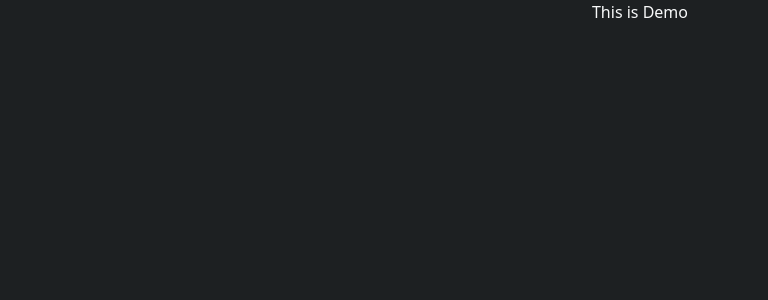
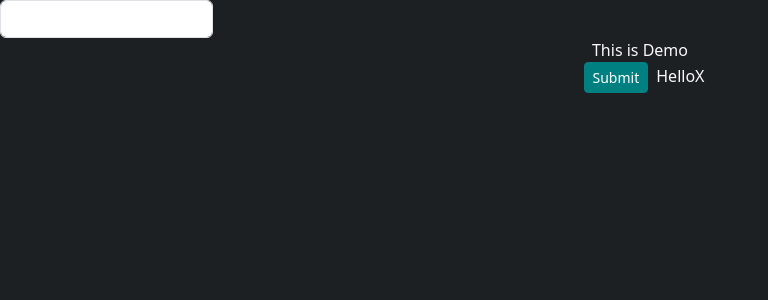
Before and after one commit to iMuhammadMustafa/Structor.ReactFormBuilder, a React (Vite) app: page / in a window 1280 px wide. Shown: the top 300 px of the page, without its empty margins (0-768 px from the left). Built offline with nearby package versions, Linux system fonts and the light colour scheme.

Commit message:
Update Demo.tsx

```diff
--- a/src/Demo.tsx
+++ b/src/Demo.tsx
@@ -1,11 +1,13 @@
 // import Form from "@/Form/Form";
 import { useState } from "react";
+import HelpText from "./FormBuilder/Elements/UI/HelpText/HelpText";
+import Label from "./FormBuilder/Elements/UI/Label/Label";
+import Button from "./FormBuilder/Elements/Button/Button";
 
 // import Form from "@Modules/FormBuilder/Components/Form/Form";
 // import { InputTypes } from "@Modules/FormBuilder/Components/Form/Form.Types";
 
 export function Demo() {
-  console.log(global);
   // const [user, setUser] = useState();
 
   // const checkIfUserExists = async ({ input, options }) => {
@@ -96,7 +98,18 @@ export function Demo() {
     <>
       {/* <Form schema={formSchema} values={user} setValues={setUser} handleFormSubmit={handleFormSubmit}> */}
       <>
-        This is Demo
+        <form className="">
+          <div className="col-2 ">
+            <input type="text" className="form-control" id="validationCustom03" />
+            <div className="invalid-feedback">Hello Invalid</div>
+            {/* <div className="valid-feedback">Valid</div> */}
+          </div>
+        </form>
+        <div>This is Demo</div>
+        <Button id="11212" type="submit" />
+        <Label id="11212" htmlFor="Hello">
+          HelloX
+        </Label>
         {/* <Form.TextInput
             value="500"
             type={"text"}
```
